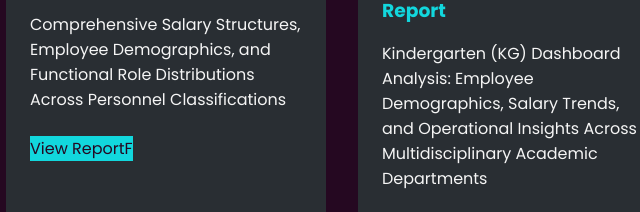
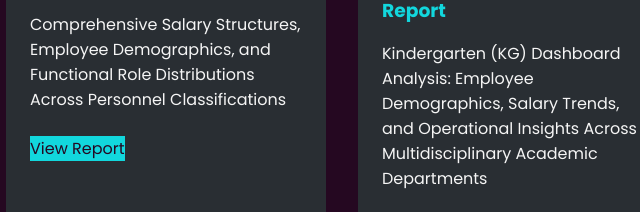
Before and after one commit to abdullah11212/myprotofolio, a plain HTML site: page index.html in a window 1280 px wide. Shown: the part 3740-3952 px from the top of the page, 122-762 px from the left. Drawn offline with nearby package versions, Linux system fonts and the light colour scheme.

Commit message:
Update index.html

```diff
--- a/index.html
+++ b/index.html
@@ -303,7 +303,7 @@
                 <div class="port-content">
                     <h3>IG Analysis Report</h3>
                     <p>Comprehensive Salary Structures, Employee Demographics, and Functional Role Distributions Across Personnel Classifications</p>
-                    <a href="Img/IG.pdf" target="_blank" class="btn">View ReportF</a>
+                    <a href="Img/IG.pdf" target="_blank" class="btn">View Report</a>
                 </div>
             </div>
             <!-- Project 8 -->
```
